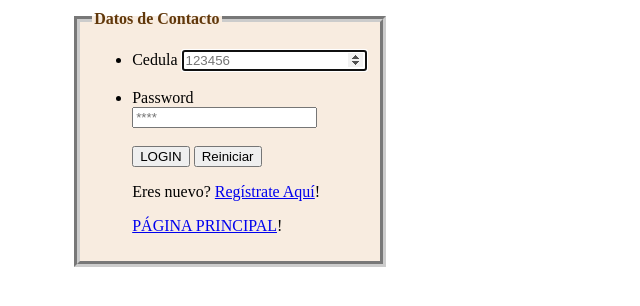
After one commit to benqt71w/TSP_ciclo1, a PHP site: page /sesion.php in a window 1280 px wide. The commit adds this page. Shown: the top 306 px of the page, without its empty margins (0-640 px from the left). Run offline with PHP 8.4, Linux system fonts and the light colour scheme.

Commit message:
version base

```diff
--- a/aplicacionlogin.php
+++ b/aplicacionlogin.php
@@ -72,9 +72,7 @@
 					while($row = mysqli_fetch_array($result)) {
 						echo "
 							<article name='vg".$i."' title='".$row["descripcion"]."    Stock:".$row["stock"]."'>
-								<form action='vg_individual.php' method='post' >
-									<input name='juegos' value='".$i."' src='".$row["imagen"]."' height=240px width=100% type='image' />
-								</form>
+								<a href='vg_individual.php?juegos=$i'><img name='juegos' value='".$i."' src='".$row["imagen"]."' height=240px width=100% /></a>
 								Precio por Día:".$row["precio_dia"]."<br/>
 								Consola:".$row["consola"]."<br/>
 								<input name='vg".$i."' type='checkbox' value='vg".$i."' />".$row["nombre"]."
--- a/login.php
+++ b/login.php
@@ -14,6 +14,7 @@
 
 		if($numrows==0){
 			$message = "cedula de usuario ó contraseña invalida!";
+			header("Location: aplicacionlogin.php");
 		}
 
 		$row=mysqli_fetch_assoc($query);
--- a/registrar.php
+++ b/registrar.php
@@ -34,9 +34,10 @@
 								<label for="telefono">Teléfono</label>
 								<input type="number" name="telefono" id="telefono" placeholder="5555555"  required="required"  min="1" maxlength="15" />
 							</li>
+							<p></p>
 							<input type="submit" name="registrar" value="Registrar" />
 							<input type="reset" name="reiniciar" value="Reiniciar">
-							<a href='aplicacion.php'>Regresar</a>
+							<a href='aplicacion.php'><p>Home Page</p></a>
 						</ul>
 					</fieldset>
 				</div>
--- /dev/null
+++ b/sesion.php
@@ -0,0 +1,50 @@
+<!DOCTYPE html>
+
+<?php
+	session_start();
+	if(isset($_SESSION["session_username"])){
+		header("Location: aplicacionlogin.php");
+	}
+?>
+
+<html lang="es">
+
+	<head>
+		<title>Sesion</title>
+		<meta charset="utf-8" />
+		<link rel="stylesheet" href="sesionCSS.css" />
+	</head>
+
+	<body>
+
+		<form method="post" action="login.php" autocomplete="on">
+			<header name="superior" title="Ikaros - Anime: Sora no Otoshimono">
+				<div id="login">
+					<fieldset>
+						<legend>Datos de Contacto</legend>
+						<ul>
+							<li>
+								<label for="cedula">Cedula</label>
+								<input type="number" name="cedula" id="cedula" placeholder="123456" autofocus="autofocus" required="required" min="1" maxlength="40" />
+							</li>
+							<br/>
+							<li>
+								<label for="pass">Password</label>
+								<input type="password" name="pass" id="pass" placeholder="****"  required="required"  min="1" maxlength="15" />
+							</li>
+							<br/>
+
+							<input type="submit" name="login" value="LOGIN" />
+							<input type="reset" name="reiniciar" value="Reiniciar"/>
+							<br/>
+							<p>Eres nuevo? <a href="registrar.php" >Regístrate Aquí</a>!</p>
+							<p><a href="aplicacion.php" >PÁGINA PRINCIPAL</a>!</p>
+						</ul>
+					</fieldset>
+				</div>
+			</header>
+		</form>
+
+	</body>
+
+</html>
--- /dev/null
+++ b/sesionCSS.css
@@ -0,0 +1,20 @@
+#login{
+	float:left;
+	height: 80%;
+	width: 25%;
+	border: 1px solid transparent;
+	margin-top: 1px;
+	margin-left: 5%;
+}
+
+fieldset {
+border:6px groove #ccc; /* Borde */
+background:#F8ECE0; /* Color de fondo */
+color:#000; /* Color del texto de todo el contenido */
+}
+
+legend {
+text-align:left;
+font-weight:bold; /* Estilo de la fuente del título */
+color:#61380B; /* Color del título */
+}
```
Also changed, not shown: aplicacion.php (+13 -134 lines), aplicacionfiltro.php (+19 -23 lines), vg_individual.php (+12 -4 lines).
